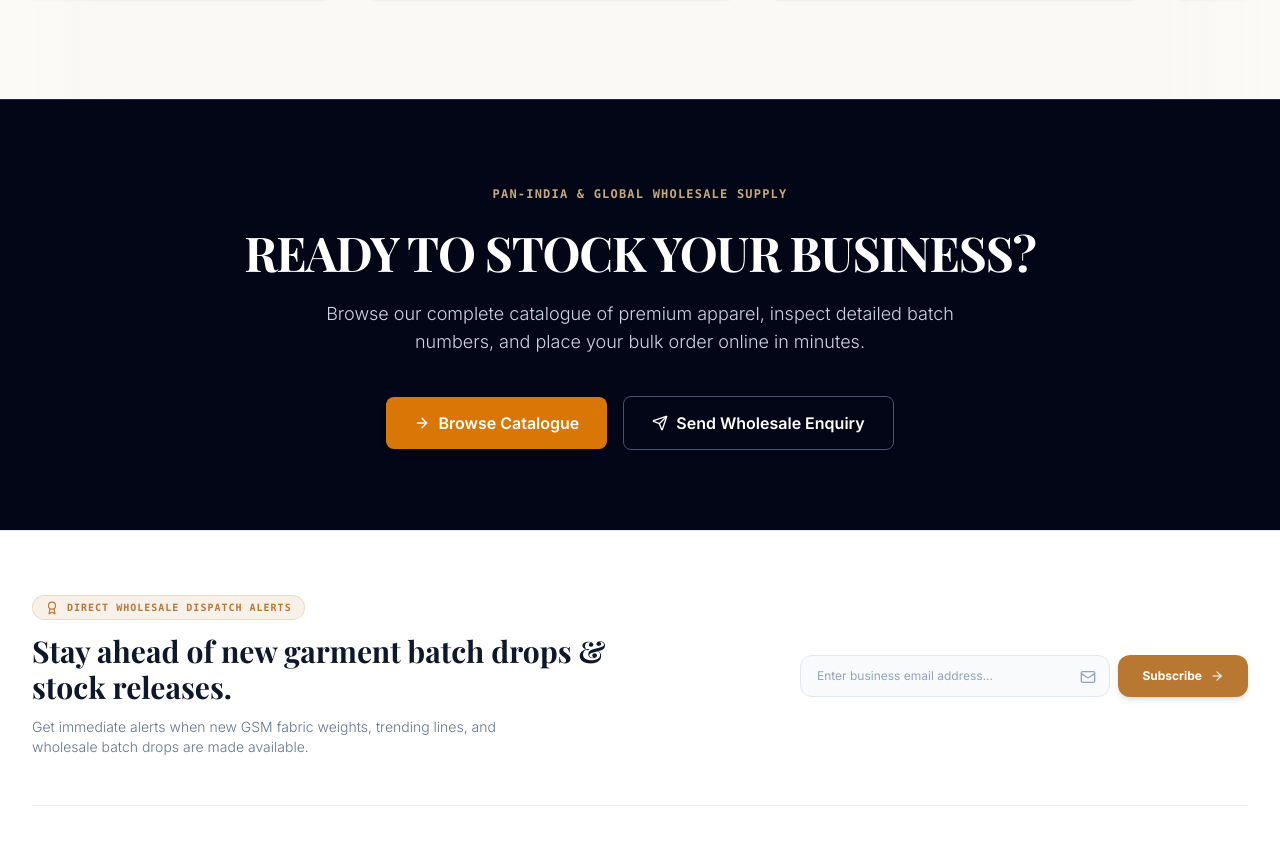
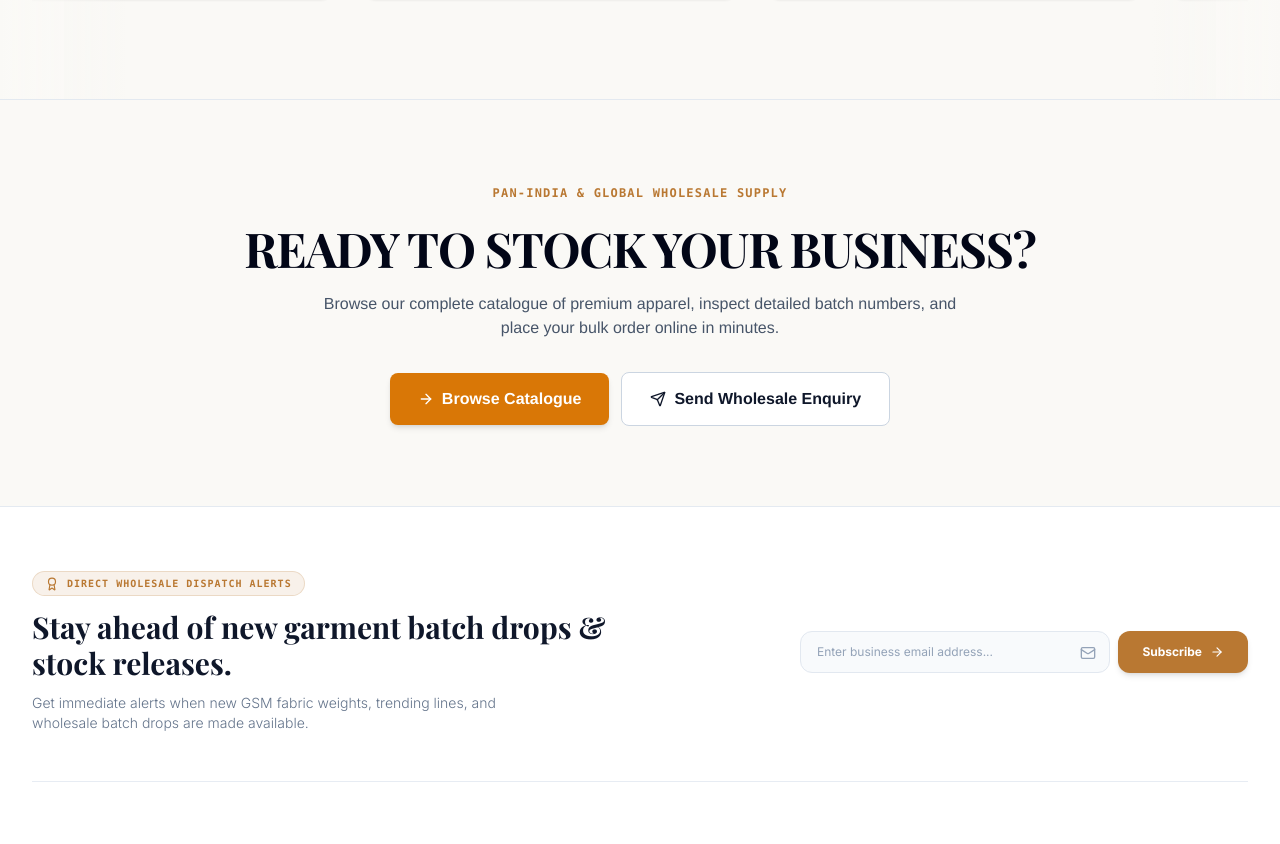
Before and after one commit to IsacSmile/unicom-fab, a React (Vite) app: page / in a window 1280 px wide. Shown: the part 3668-4512 px from the top of the page. Built offline with nearby package versions, Linux system fonts and the light colour scheme; no server answers; a web font is replaced by a local one.

Commit message:
feat: align bottom CTA banner background color with light luxury theme

```diff
--- a/src/pages/Home.jsx
+++ b/src/pages/Home.jsx
@@ -101,21 +101,21 @@ export function Home() {
       {/* Customer Trust Stories */}
       <TrustSection />
 
-      {/* Bottom CTA */}
-      <section className="py-20 bg-brand-950 text-white text-center border-t border-brand-800 relative">
-        <div className="max-w-4xl mx-auto px-4 sm:px-6 lg:px-8 space-y-6">
-          <span className="text-xs font-mono font-bold tracking-widest text-luxury-gold uppercase">
+      {/* Bottom CTA Section */}
+      <section className="py-16 sm:py-20 bg-[#FAF9F6] text-slate-900 text-center border-t border-slate-200/90 relative font-neue">
+        <div className="max-w-4xl mx-auto px-4 sm:px-6 lg:px-8 space-y-5">
+          <span className="text-xs font-mono font-bold tracking-widest text-[#B97832] uppercase">
             PAN-INDIA & GLOBAL WHOLESALE SUPPLY
           </span>
-          <h2 className="font-serif text-4xl sm:text-5xl font-bold text-white tracking-tight">
+          <h2 className="font-serif text-3xl sm:text-5xl font-bold text-slate-950 tracking-tight">
             READY TO STOCK YOUR BUSINESS?
           </h2>
-          <p className="text-slate-300 text-base sm:text-lg font-light leading-relaxed max-w-2xl mx-auto">
+          <p className="text-slate-600 text-sm sm:text-base font-light leading-relaxed max-w-2xl mx-auto">
             Browse our complete catalogue of premium apparel, inspect detailed batch numbers, and place your bulk order online in minutes.
           </p>
-          <div className="flex flex-wrap items-center justify-center gap-4 pt-4">
+          <div className="flex flex-wrap items-center justify-center gap-3 pt-3">
             <Link to="/catalogue">
-              <Button size="lg" variant="gold" icon={ArrowRight} className="font-bold">
+              <Button size="lg" variant="gold" icon={ArrowRight} className="font-bold shadow-md">
                 Browse Catalogue
               </Button>
             </Link>
@@ -124,7 +124,7 @@ export function Home() {
               size="lg"
               variant="outline"
               icon={Send}
-              className="text-white border-slate-600 hover:border-white hover:bg-white hover:text-brand-950"
+              className="text-slate-900 border-slate-300 bg-white hover:bg-slate-950 hover:text-white hover:border-slate-950 font-semibold shadow-2xs"
             >
               Send Wholesale Enquiry
             </Button>
```
